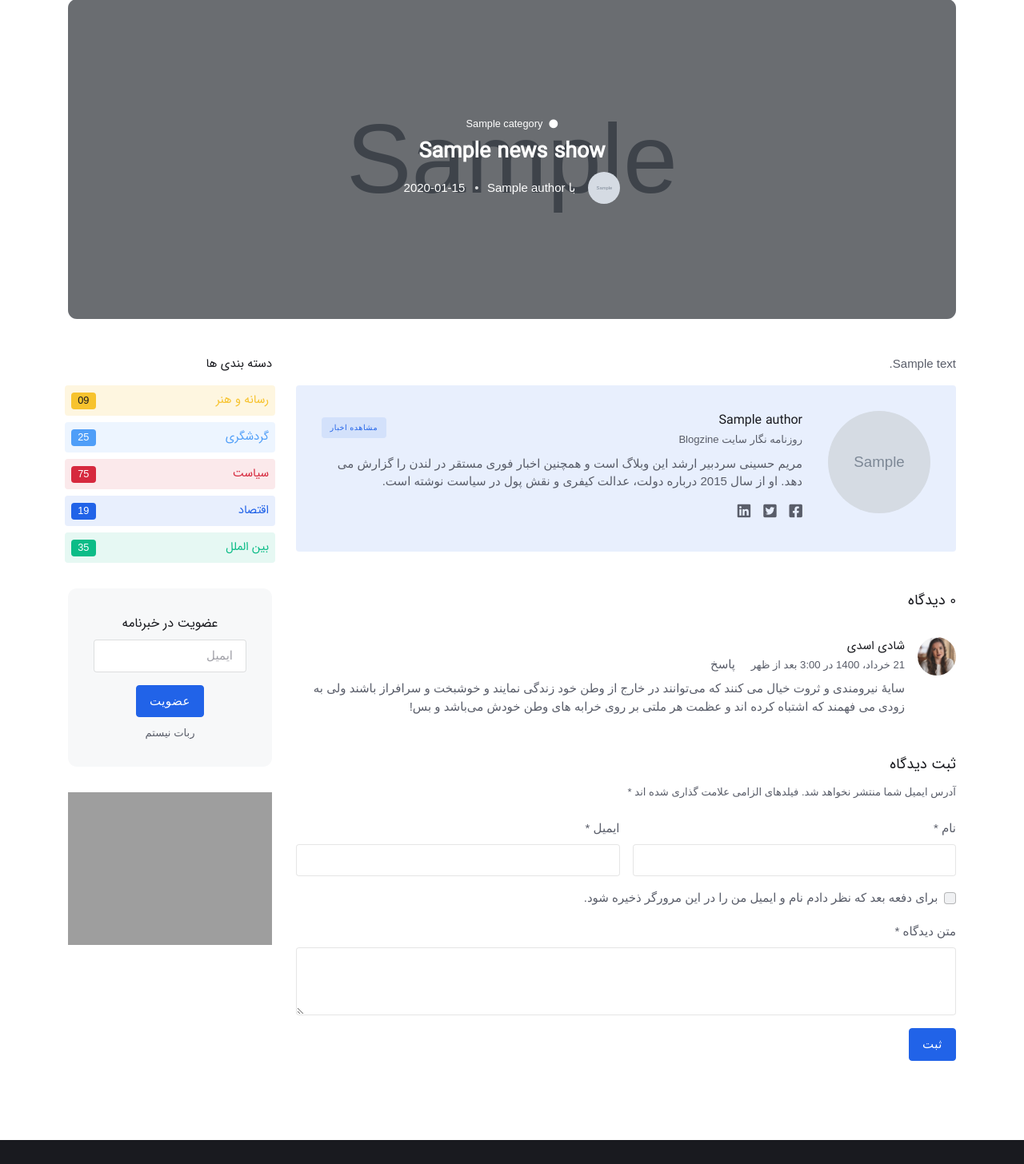
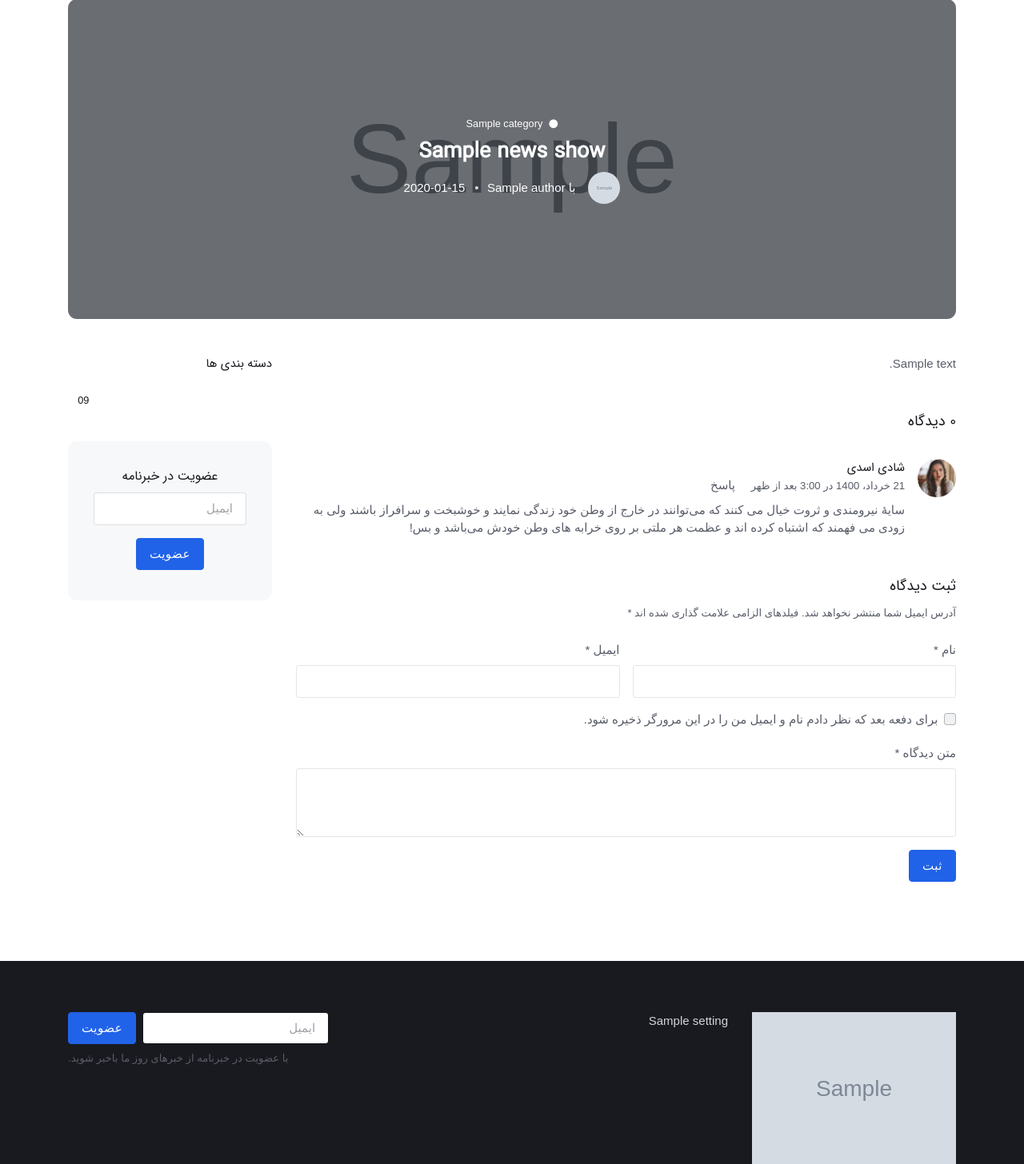
Before and after one commit to aminHallaj/news_project, a Django app: template news_site/news/templates/front/post-single.html in a window 1280 px wide. Shown: the part 154-1610 px from the top of the page at 80% size. Run offline with Django 5.2, Linux system fonts and the light colour scheme; the template is opened without the code that fills it: most values are stand-ins (such as "Sample title", 1, 10 or a date in 2020); grey boxes marked "Sample" are stand-in pictures; some libraries are stand-ins or nearby versions; some web fonts are replaced; grey boxes are pictures that could not be loaded.

Commit message:
نمایش دسته ها در نمایش خبر

```diff
--- a/news_site/news/templates/front/panel.html
+++ b/news_site/news/templates/front/panel.html
@@ -267,7 +267,7 @@ Header START -->
 											<li class="list-inline-item">دسته بندی ها:</li>
 											{% for i in category_menu2 %}
 												{% if i.coler %}
-											<li class="list-inline-item"><a href="{% url 'front_post_list' id=i.id %}" class="btn btn-sm" style="background-color: {{ i.coler }}; color: #fff">{{i.title}}</a></li>
+											<li class="list-inline-item"><a href="{% url 'front_post_list' id=i.id %}" class="btn btn-sm" style="background-color: {{ i.coler }}; color: #fff;">{{i.title}}</a></li>
 												{% else %}
 												<li class="list-inline-item"><a href="{% url 'front_post_list' id=i.id %}" class="btn btn-sm btn-warning-soft">{{i.title}}</a></li>
 												{% endif %}
--- a/news_site/news/templates/front/post-single.html
+++ b/news_site/news/templates/front/post-single.html
@@ -62,7 +62,7 @@ Main START -->
       	<p style="text-align: justify;">{{news_show.text}}</p>
 
 				<!-- Author info START -->
-				<div class="d-flex p-2 p-md-4 my-3 bg-primary bg-opacity-10 rounded">
+				{% comment %} <div class="d-flex p-2 p-md-4 my-3 bg-primary bg-opacity-10 rounded">
 					<!-- Avatar -->
 					<a href="#">
 						{% if news_show.author.profile_image %}
@@ -79,10 +79,9 @@ Main START -->
 					<div>
 						<div class="d-sm-flex align-items-center justify-content-between">
 							<div>
-<h4 class="m-0"><a href="#" class="text-reset">{{news_show.author.get_full_name}}</a></h4>
-								<small>روزنامه نگار سایت Blogzine</small>
+								<h4 class="m-0"><a href="#" class="text-reset">{{news_show.author.get_full_name}}</a></h4>
+								<small>روزنامه نگار سایت</small>
 							</div>
-							<a href="#" class="btn btn-xs btn-primary-soft">مشاهده اخبار</a>
 						</div>
 						<p class="my-2">مریم حسینی سردبیر ارشد این وبلاگ است و همچنین اخبار فوری مستقر در لندن را گزارش می دهد. او از سال 2015 درباره دولت، عدالت کیفری و نقش پول در سیاست نوشته است.</p>
 						<!-- Social icons -->
@@ -98,7 +97,7 @@ Main START -->
 							</li>
 						</ul>
 					</div>
-				</div>
+				</div> {% endcomment %}
 				<!-- Author info END -->
 
 				<!-- Comments START -->
@@ -157,26 +156,19 @@ Main START -->
           <!-- Categories -->
 	      	<div class="row g-2">
 						<h5>دسته بندی ها</h5>
+						{% for i in category_show_list %}
+						{% if i.coler %}
+						<div class="d-flex justify-content-between align-items-center bg-opacity-15 rounded p-2 position-relative" style="background-color: {{ i.coler }};">
+							<h6 class="m-0" style="background-color: {{ i.coler }}; color: #fff">{{i.title}}</h6>
+							<a href="{% url 'front_post_list' id=i.id %}" class="badge text-dark stretched-link"style="background-color: {{ i.coler }};">09</a>
+						</div>
+						{% else %}
 						<div class="d-flex justify-content-between align-items-center bg-warning bg-opacity-15 rounded p-2 position-relative">
-							<h6 class="m-0 text-warning">رسانه و هنر</h6>
-							<a href="#" class="badge bg-warning text-dark stretched-link">09</a>
+							<h6 class="m-0 text-warning">{{i.title}}</h6>
+							<a href="{% url 'front_post_list' id=i.id %}" class="badge bg-warning text-dark stretched-link">09</a>
 						</div>
-						<div class="d-flex justify-content-between align-items-center bg-info bg-opacity-10 rounded p-2 position-relative">
-							<h6 class="m-0 text-info">گردشگری</h6>
-							<a href="#" class="badge bg-info stretched-link">25</a>
-						</div>
-						<div class="d-flex justify-content-between align-items-center bg-danger bg-opacity-10 rounded p-2 position-relative">
-							<h6 class="m-0 text-danger">سیاست</h6>
-							<a href="#" class="badge bg-danger stretched-link">75</a>
-						</div>
-						<div class="d-flex justify-content-between align-items-center bg-primary bg-opacity-10 rounded p-2 position-relative">
-							<h6 class="m-0 text-primary">اقتصاد</h6>
-							<a href="#" class="badge bg-primary stretched-link">19</a>
-						</div>
-						<div class="d-flex justify-content-between align-items-center bg-success bg-opacity-10 rounded p-2 position-relative">
-							<h6 class="m-0 text-success">بین الملل</h6>
-							<a href="#" class="badge bg-success stretched-link">35</a>
-						</div>
+						{% endif %}
+						{% endfor %}
 					</div>
 
 					<!-- Newsletter START -->
@@ -187,17 +179,16 @@ Main START -->
 								<input type="email" class="form-control" placeholder="ایمیل">
 							</div>
 							<button type="submit" class="btn btn-primary">عضویت</button>
-							<div class="form-text">ربات نیستم</div>
 						</form>
 					</div>
 					<!-- Newsletter END -->
 
 					<!-- Advertisement -->
-					<div class="mt-4">
+					{% comment %} <div class="mt-4">
 						<a href="#" class="d-block card-img-flash">
 							<img src="{% static 'front/' %}images/adv.png" alt="">
 						</a>
-					</div>
+					</div> {% endcomment %}
 				</div>
 			</div>
 			<!-- Right sidebar END -->
--- a/news_site/news/views.py
+++ b/news_site/news/views.py
@@ -91,6 +91,8 @@ def front_post_single(request,id):
 
     category_menu2 = Category.objects.all()[:12]
 
+    category_show_list=Category.objects.all()[:12]
+
     menu_news_list = News.objects.all().order_by('-id')[:4]
 
     news_show=News.objects.get(id=id)
@@ -101,7 +103,7 @@ def front_post_single(request,id):
     list_post_single = {
         "id":id,'settings':settings,'news_show':news_show, "category_menu2":category_menu2,
         "category_menu":category_menu, "menu_news_list":menu_news_list,
-        'footer_news_list':footer_news_list,
+        'footer_news_list':footer_news_list, 'category_show_list':category_show_list,
     }
 
     return render(request, 'front/post-single.html', list_post_single)
```
